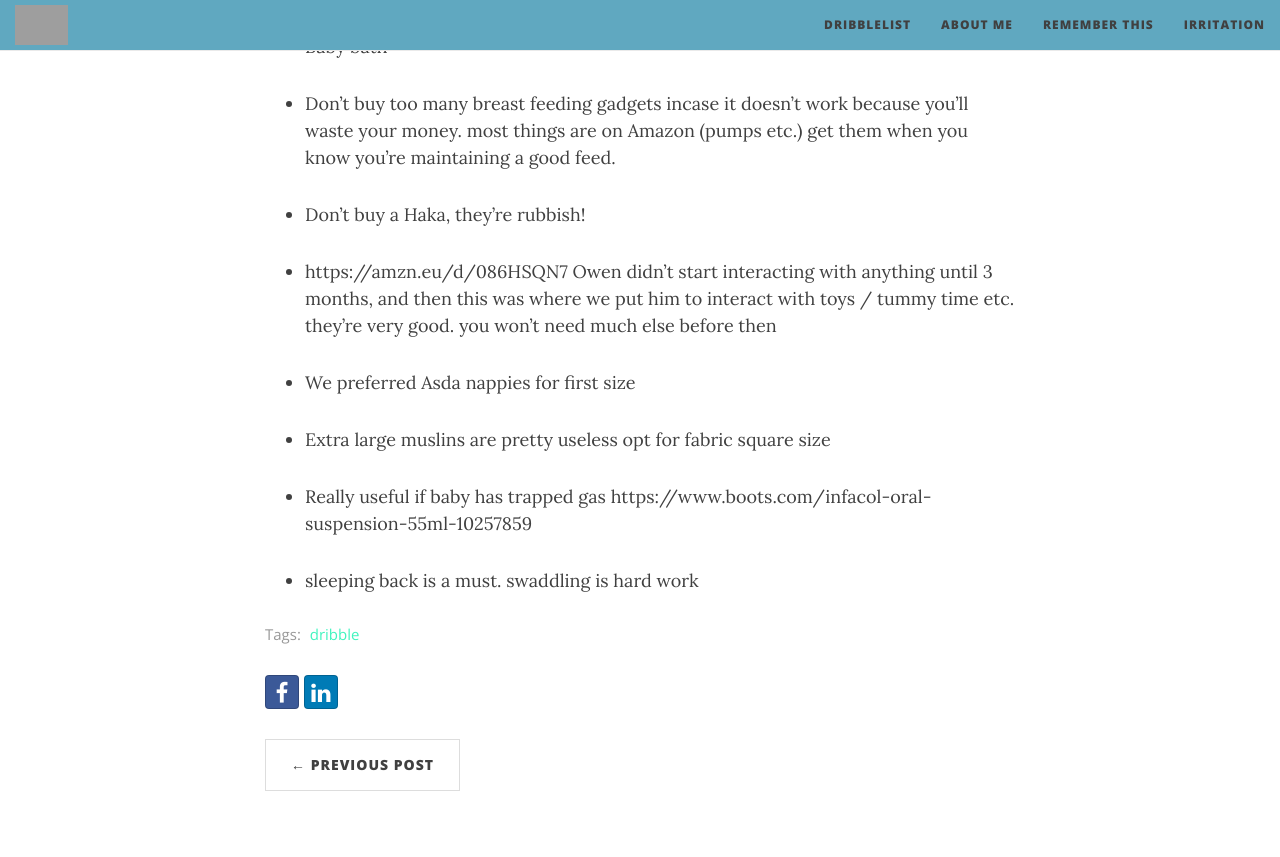
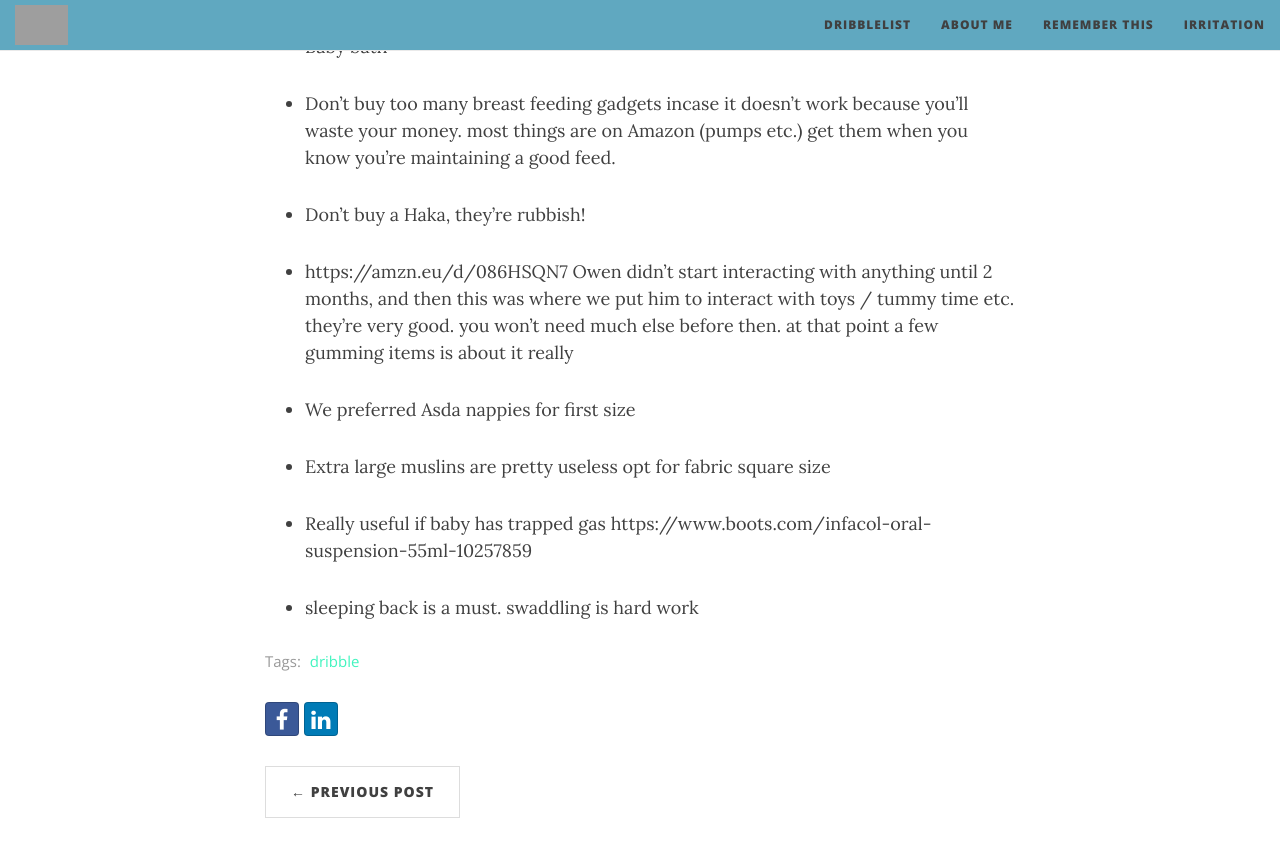
Before and after one commit to ellis-ward/ellis-ward.github.io, a Jekyll site: the page built from _posts/dribble/2026-05-31-adviceformypregnantfriends.md, in a window 1280 px wide and 900 px high, scrolled down 3718 px. Shown: the top 857 px of the window. Built offline with Jekyll 4.4.1, drawn with Linux system fonts in a browser that asks for light colours; nearby versions of some CDN libraries; grey boxes are pictures that could not be loaded.

Commit message:
Update 2026-05-31-adviceformypregnantfriends.md

```diff
--- a/_posts/dribble/2026-05-31-adviceformypregnantfriends.md
+++ b/_posts/dribble/2026-05-31-adviceformypregnantfriends.md
@@ -99,7 +99,7 @@
 
 - Don't buy a Haka, they're rubbish!
 
-- https://amzn.eu/d/086HSQN7 Owen didn't start interacting with anything until 3 months, and then this was where we put him to interact with toys / tummy time etc. they're very good. you won't need much else before then
+- https://amzn.eu/d/086HSQN7 Owen didn't start interacting with anything until 2 months, and then this was where we put him to interact with toys / tummy time etc. they're very good. you won't need much else before then. at that point a few gumming items is about it really
 
 - We preferred Asda nappies for first size
 
```
